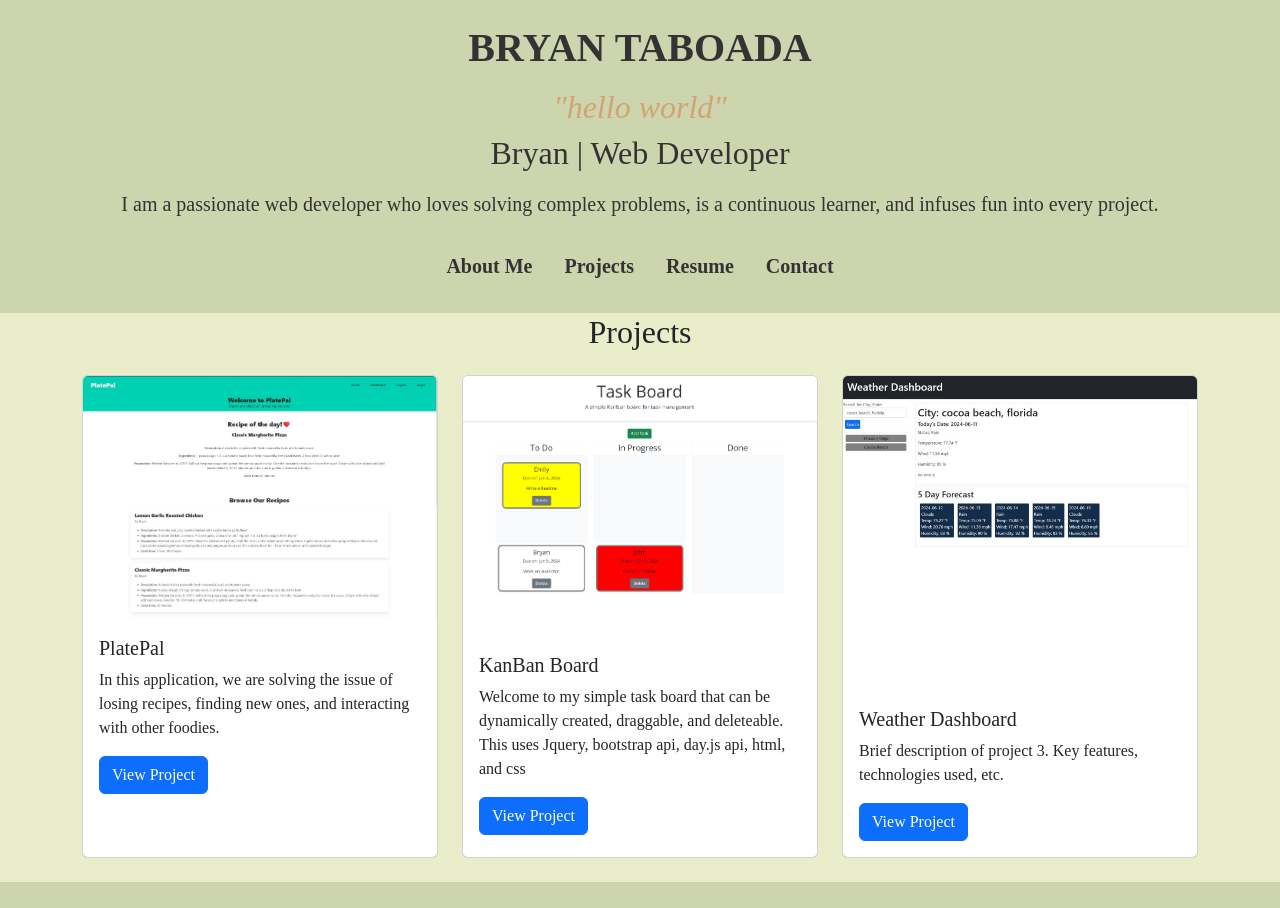
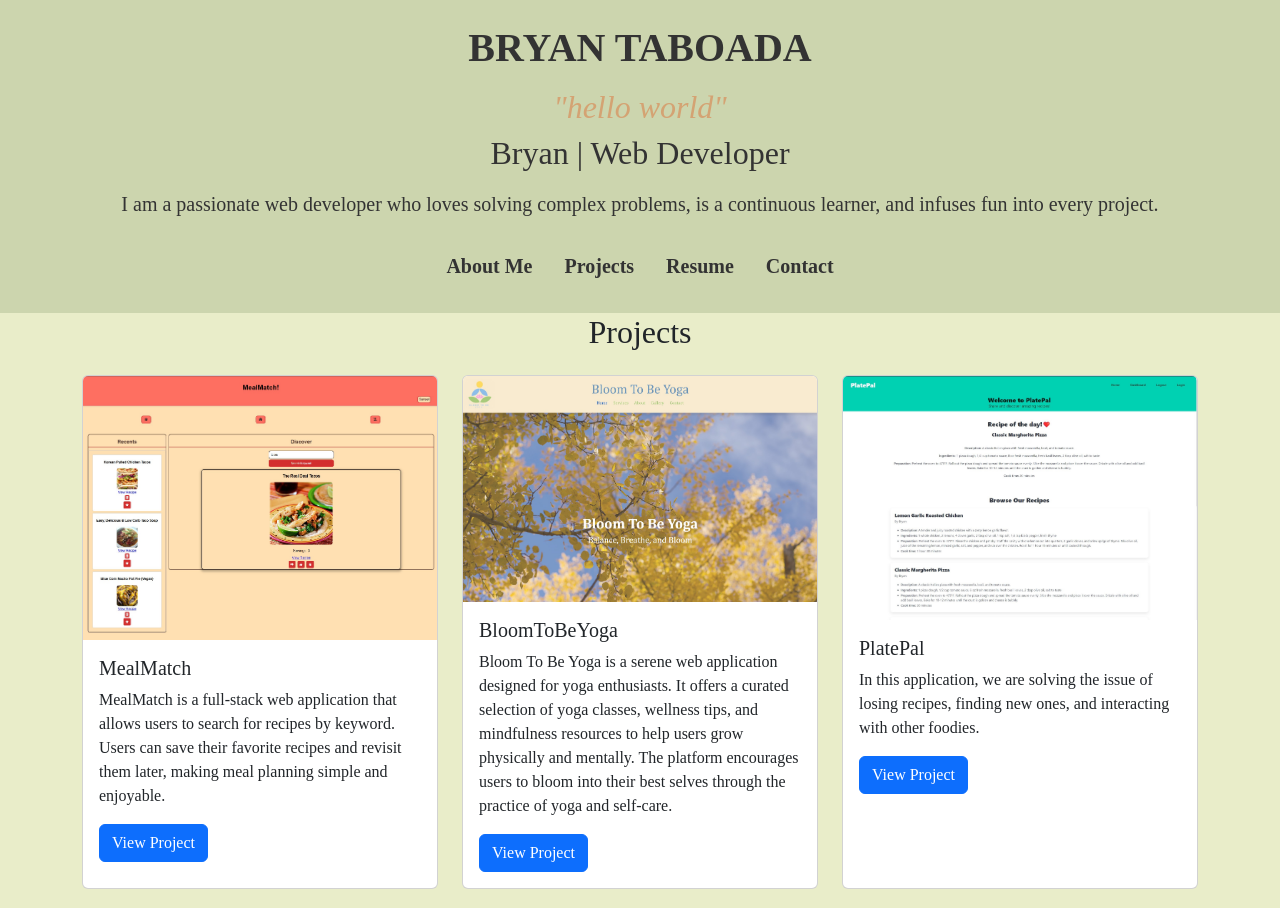
Before and after one commit to Taboada-B/Bryan, a React (Vite) app: page /projects in a window 1280 px wide. Shown: the top 908 px of the page. Built offline with nearby package versions, Linux system fonts and the light colour scheme.

Commit message:
added more projects, reworked aboutme

```diff
--- /dev/null
+++ b/src/components/ProjectCard.jsx
@@ -0,0 +1,21 @@
+export default function ProjectCard({ title, description, imageSrc, altText, link }) {
+    return (
+      <div className="col-md-4 mb-4">
+        <div className="card h-100">
+          <img src={imageSrc} className="card-img-top" alt={altText} />
+          <div className="card-body">
+            <h5 className="card-title">{title}</h5>
+            <p className="card-text">{description}</p>
+            <a
+              href={link}
+              className="btn btn-primary"
+              target="_blank"
+              rel="noopener noreferrer"
+            >
+              View Project
+            </a>
+          </div>
+        </div>
+      </div>
+    );
+  }
--- a/src/pages/projectPage.jsx
+++ b/src/pages/projectPage.jsx
@@ -1,166 +1,170 @@
+// export default function ProjectPage() {
+//     return (
+//         <main className="container " id="projects">
+
+//       {/* Projects */}
+//       <section className="other-projects">
+//         <h2 className="text-center mb-4">Projects</h2>
+//         <div className="row">
+//           {/* Project 1 */}
+//           <div className="col-md-4 mb-4">
+//             <div className="card h-100">
+//               <img
+//                 src="../assets/images/PlatePal.jpg"
+//                 className="card-img-top"
+//                 alt="Project 1 Screenshot"
+//               />
+//               <div className="card-body">
+//                 <h5 className="card-title">PlatePal</h5>
+//                 <p className="card-text">
+//                 In this application, we are solving the issue of losing
+//                 recipes, finding new ones, and interacting with other foodies.
+//                 </p>
+//                 <a
+//                   href="https://github.com/Taboada-B/PlatePal/tree/main"
+//                   className="btn btn-primary"
+//                   target="_blank"
+//                   rel="noopener noreferrer"
+//                 >
+//                   View Project
+//                 </a>
+//               </div>
+//             </div>
+//           </div>
+
+//           {/* Project 2 */}
+//           <div className="col-md-4 mb-4">
+//             <div className="card h-100">
+//               <img
+//                 src="../assets/images/TaskBoard.png"
+//                 className="card-img-top"
+//                 alt="Project 2 Screenshot"
+//               />
+//               <div className="card-body">
+//                 <h5 className="card-title">KanBan Board</h5>
+//                 <p className="card-text">
+//                 Welcome to my simple task board that can be dynamically
+//                 created, draggable, and deleteable. This uses Jquery,
+//                 bootstrap api, day.js api, html, and css
+//                 </p>
+//                 <a
+//                   href="https://taboada-b.github.io/Task-Board/"
+//                   className="btn btn-primary"
+//                   target="_blank"
+//                   rel="noopener noreferrer"
+//                 >
+//                   View Project
+//                 </a>
+//               </div>
+//             </div>
+//           </div>
+
+//           {/* Project 3 */}
+//           <div className="col-md-4 mb-4">
+//             <div className="card h-100">
+//               <img
+//                 src="../assets/images/WeatherDashboard.jpg"
+//                 className="card-img-top"
+//                 alt="Project 3 Screenshot"
+//               />
+//               <div className="card-body">
+//                 <h5 className="card-title">Weather Dashboard </h5>
+//                 <p className="card-text">
+//                   Brief description of project 3. Key features, technologies
+//                   used, etc.
+//                 </p>
+//                 <a
+//                   href="https://taboada-b.github.io/Weather/"
+//                   className="btn btn-primary"
+//                   target="_blank"
+//                   rel="noopener noreferrer"
+//                 >
+//                   View Project
+//                 </a>
+//               </div>
+//             </div>
+//           </div>
+
+//         </div>
+//       </section>
+//     </main>
+//     );
+// }
+
+
+import ProjectCard from "../components/ProjectCard";
+
 export default function ProjectPage() {
-    return (
-        <main className="container " id="projects">
+  const projects = [
+    {
+      title: "MealMatch",
+      description: "MealMatch is a full-stack web application that allows users to search for recipes by keyword. Users can save their favorite recipes and revisit them later, making meal planning simple and enjoyable.",
+      imageSrc: "../assets/images/MealMatch.jpg",
+      altText: "MealMatch screenshot",
+      link: "https://mealmatch.onrender.com/",
+    },
+    {
+      title: "BloomToBeYoga",
+      description: "Bloom To Be Yoga is a serene web application designed for yoga enthusiasts. It offers a curated selection of yoga classes, wellness tips, and mindfulness resources to help users grow physically and mentally. The platform encourages users to bloom into their best selves through the practice of yoga and self-care. ",
+      imageSrc: "../assets/images/BloomToBeYoga.jpg",
+      altText: "Bloomtobeyoga website screenshot",
+      link: "https://bloomtobeyoga.com/",
 
-      {/* Projects */}
+    },
+    // {
+    //   title: "",
+    //   description: " ",
+    //   imageSrc: "",
+    //   altText: "",
+    //   link: "",
+
+    // },
+
+    {
+      title: "PlatePal",
+      description:
+        "In this application, we are solving the issue of losing recipes, finding new ones, and interacting with other foodies.",
+      imageSrc: "../assets/images/PlatePal.jpg",
+      altText: "Project 1 Screenshot",
+      link: "https://github.com/Taboada-B/PlatePal/tree/main",
+    },
+    {
+      title: "KanBan Board",
+      description:
+        "Welcome to my simple task board that can be dynamically created, draggable, and deleteable. This uses Jquery, bootstrap api, day.js api, html, and css.",
+      imageSrc: "../assets/images/TaskBoard.png",
+      altText: "Project 2 Screenshot",
+      link: "https://taboada-b.github.io/Task-Board/",
+    },
+    {
+      title: "Weather Dashboard",
+      description:
+        "A weather dashboard that provides current weather and a 5-day forecast using an API. Designed for quick access to city-specific weather.",
+      imageSrc: "../assets/images/WeatherDashboard.jpg",
+      altText: "Project 3 Screenshot",
+      link: "https://taboada-b.github.io/Weather/",
+    },
+
+
+  ];
+
+  return (
+    <main className="container" id="projects">
       <section className="other-projects">
         <h2 className="text-center mb-4">Projects</h2>
         <div className="row">
-          {/* Project 1 */}
-          <div className="col-md-4 mb-4">
-            <div className="card h-100">
-              <img
-                src="../assets/images/PlatePal.jpg"
-                className="card-img-top"
-                alt="Project 1 Screenshot"
-              />
-              <div className="card-body">
-                <h5 className="card-title">PlatePal</h5>
-                <p className="card-text">
-                In this application, we are solving the issue of losing
-                recipes, finding new ones, and interacting with other foodies.
-                </p>
-                <a
-                  href="https://github.com/Taboada-B/PlatePal/tree/main"
-                  className="btn btn-primary"
-                  target="_blank"
-                  rel="noopener noreferrer"
-                >
-                  View Project
-                </a>
-              </div>
-            </div>
-          </div>
-
-          {/* Project 2 */}
-          <div className="col-md-4 mb-4">
-            <div className="card h-100">
-              <img
-                src="../assets/images/TaskBoard.png"
-                className="card-img-top"
-                alt="Project 2 Screenshot"
-              />
-              <div className="card-body">
-                <h5 className="card-title">KanBan Board</h5>
-                <p className="card-text">
-                Welcome to my simple task board that can be dynamically
-                created, draggable, and deleteable. This uses Jquery,
-                bootstrap api, day.js api, html, and css
-                </p>
-                <a
-                  href="https://taboada-b.github.io/Task-Board/"
-                  className="btn btn-primary"
-                  target="_blank"
-                  rel="noopener noreferrer"
-                >
-                  View Project
-                </a>
-              </div>
-            </div>
-          </div>
-
-          {/* Project 3 */}
-          <div className="col-md-4 mb-4">
-            <div className="card h-100">
-              <img
-                src="../assets/images/WeatherDashboard.jpg"
-                className="card-img-top"
-                alt="Project 3 Screenshot"
-              />
-              <div className="card-body">
-                <h5 className="card-title">Weather Dashboard </h5>
-                <p className="card-text">
-                  Brief description of project 3. Key features, technologies
-                  used, etc.
-                </p>
-                <a
-                  href="https://taboada-b.github.io/Weather/"
-                  className="btn btn-primary"
-                  target="_blank"
-                  rel="noopener noreferrer"
-                >
-                  View Project
-                </a>
-              </div>
-            </div>
-          </div>
-          {/* Project 4
-          <div className="col-md-4 mb-4">
-            <div className="card h-100">
-              <img
-                src="https://via.placeholder.com/400x200"
-                className="card-img-top"
-                alt="Project 4 Screenshot"
-              />
-              <div className="card-body">
-                <h5 className="card-title">Project 4</h5>
-                <p className="card-text">
-                  Brief description of project 4. Key features, technologies
-                  used, etc.
-                </p>
-                <a
-                  href="https://github.com/yourprojectlink"
-                  className="btn btn-primary"
-                  target="_blank"
-                  rel="noopener noreferrer"
-                >
-                  View Project
-                </a>
-              </div>
-            </div>
-          </div>
-          Project 5
-          <div className="col-md-4 mb-4">
-            <div className="card h-100">
-              <img
-                src="https://via.placeholder.com/400x200"
-                className="card-img-top"
-                alt="Project 5 Screenshot"
-              />
-              <div className="card-body">
-                <h5 className="card-title">Project 5</h5>
-                <p className="card-text">
-                  Brief description of project 5. Key features, technologies
-                  used, etc.
-                </p>
-                <a
-                  href="https://github.com/yourprojectlink"
-                  className="btn btn-primary"
-                  target="_blank"
-                  rel="noopener noreferrer"
-                >
-                  View Project
-                </a>
-              </div>
-            </div>
-          </div>
-           Project 6
-          <div className="col-md-4 mb-4">
-            <div className="card h-100">
-              <img
-                src="https://via.placeholder.com/400x200"
-                className="card-img-top"
-                alt="Project 6 Screenshot"
-              />
-              <div className="card-body">
-                <h5 className="card-title">Project 6</h5>
-                <p className="card-text">
-                  Brief description of project 6. Key features, technologies
-                  used, etc.
-                </p>
-                <a
-                  href="https://github.com/yourprojectlink"
-                  className="btn btn-primary"
-                  target="_blank"
-                  rel="noopener noreferrer"
-                >
-                  View Project
-                </a>
-              </div>
-            </div>
-          </div> */}
+          {projects.map((project, index) => (
+            <ProjectCard
+              key={index}
+              title={project.title}
+              description={project.description}
+              imageSrc={project.imageSrc}
+              altText={project.altText}
+              link={project.link}
+            />
+          ))}
         </div>
       </section>
     </main>
-    );
+  );
 }
```
Also changed, not shown: src/pages/aboutPage.jsx (+12 -12 lines), public/assets/images/BloomToBeYoga.jpg (added), public/assets/images/MealMatch.jpg (added).
